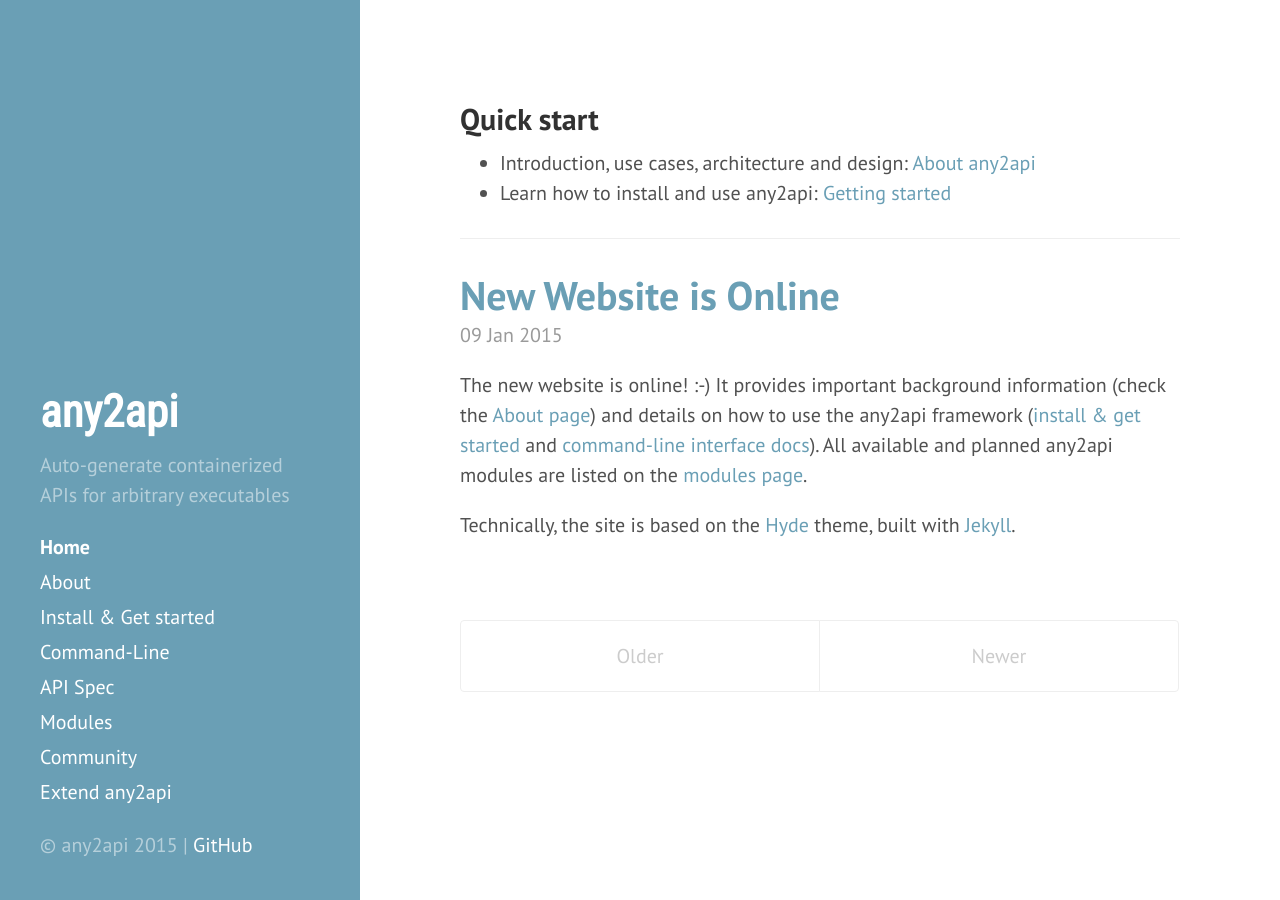
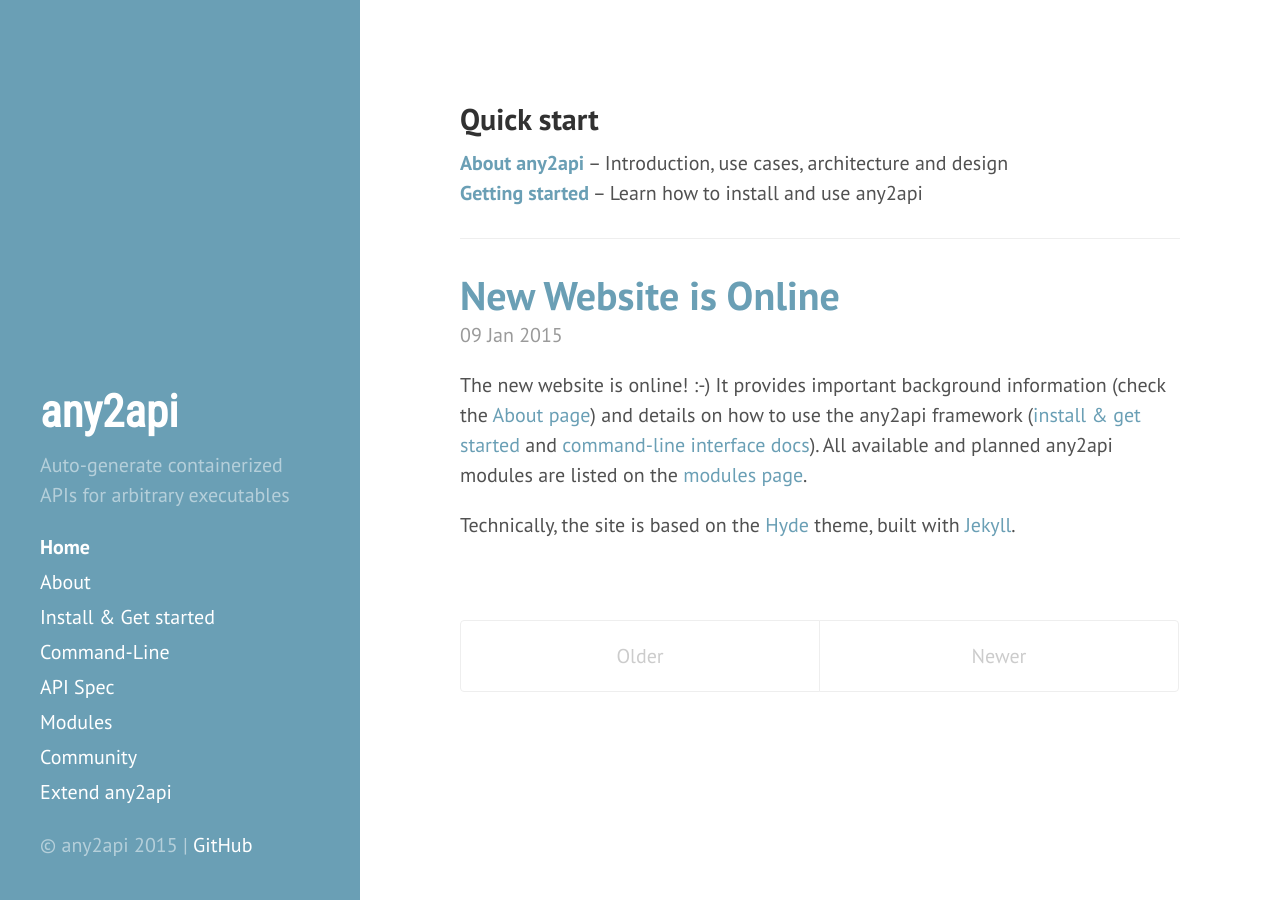
Before and after one commit to any2api/any2api.github.io, a Jekyll site: the page built from index.html, in a window 1280 px wide. Built offline with Jekyll 4.4.1, drawn with Linux system fonts in a browser that asks for light colours; Markdown is read by kramdown in place of the engine named in the settings; the list of posts is cut into pages by our own code.

```diff
--- a/index.html
+++ b/index.html
@@ -6,11 +6,12 @@ title: Home
 <h2>Quick start</h2>
 
 <!-- <p class="message"></p> -->
-<ul>
-  <li>Introduction, use cases, architecture and design: <a href="/about">About any2api</a></li>
 
-  <li>Learn how to install and use any2api: <a href="/getting-started">Getting started</a></li>
-</ul>
+<p>
+  <strong><a href="/about">About any2api</a></strong> &ndash; Introduction, use cases, architecture and design
+  <br />
+  <strong><a href="/getting-started">Getting started</a></strong> &ndash; Learn how to install and use any2api
+</p>
 
 <hr />
 
```
